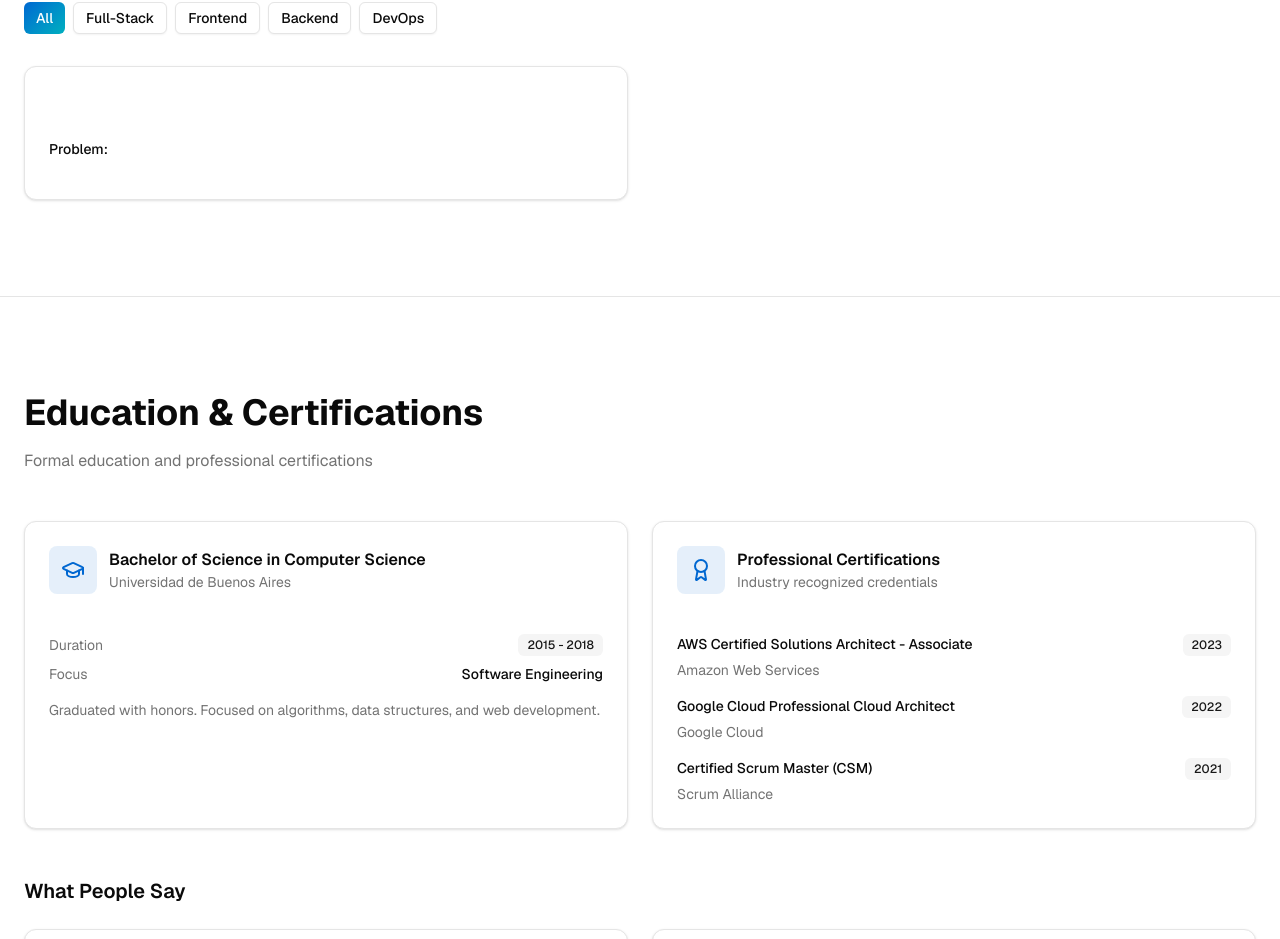
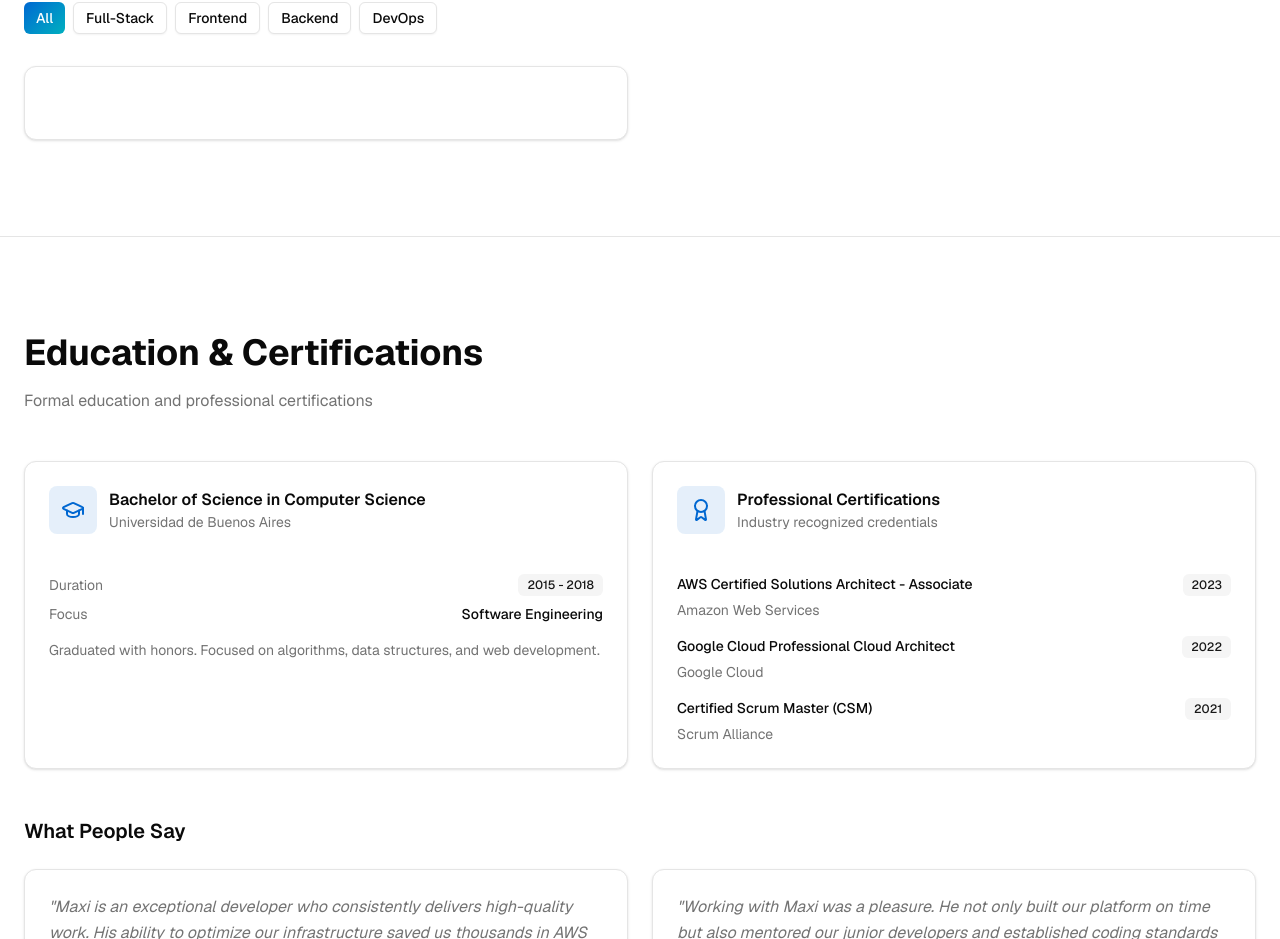
Before and after one commit to m1stermax1/portfolio-2, a Next.js app: page / in a window 1280 px wide. Shown: the part 3052-3991 px from the top of the page. Built offline with nearby package versions, Linux system fonts and the light colour scheme.

Commit message:
feat: enhance project filter and display in projects component
Co-authored-by: Maximiliano Pompas <131487905+m1stermax1@users.noreply.github.com>

```diff
--- a/components/projects.tsx
+++ b/components/projects.tsx
@@ -67,12 +67,12 @@ export function Projects() {
                 <p className="text-sm text-muted-foreground">{project?.description}</p>
               </div>
 
-              <div className="mb-4 space-y-3 text-sm">
+              {/* <div className="mb-4 space-y-3 text-sm">
                 <div>
                   <span className="font-medium text-foreground">{t.projects?.problem}</span>{" "}
                   <span className="text-muted-foreground">{project?.problem}</span>
                 </div>
-              </div>
+              </div> */}
 
               {/* <div className="mb-4 flex flex-wrap gap-2">
                 {project?.tags?.map((tag, i) => (
```
